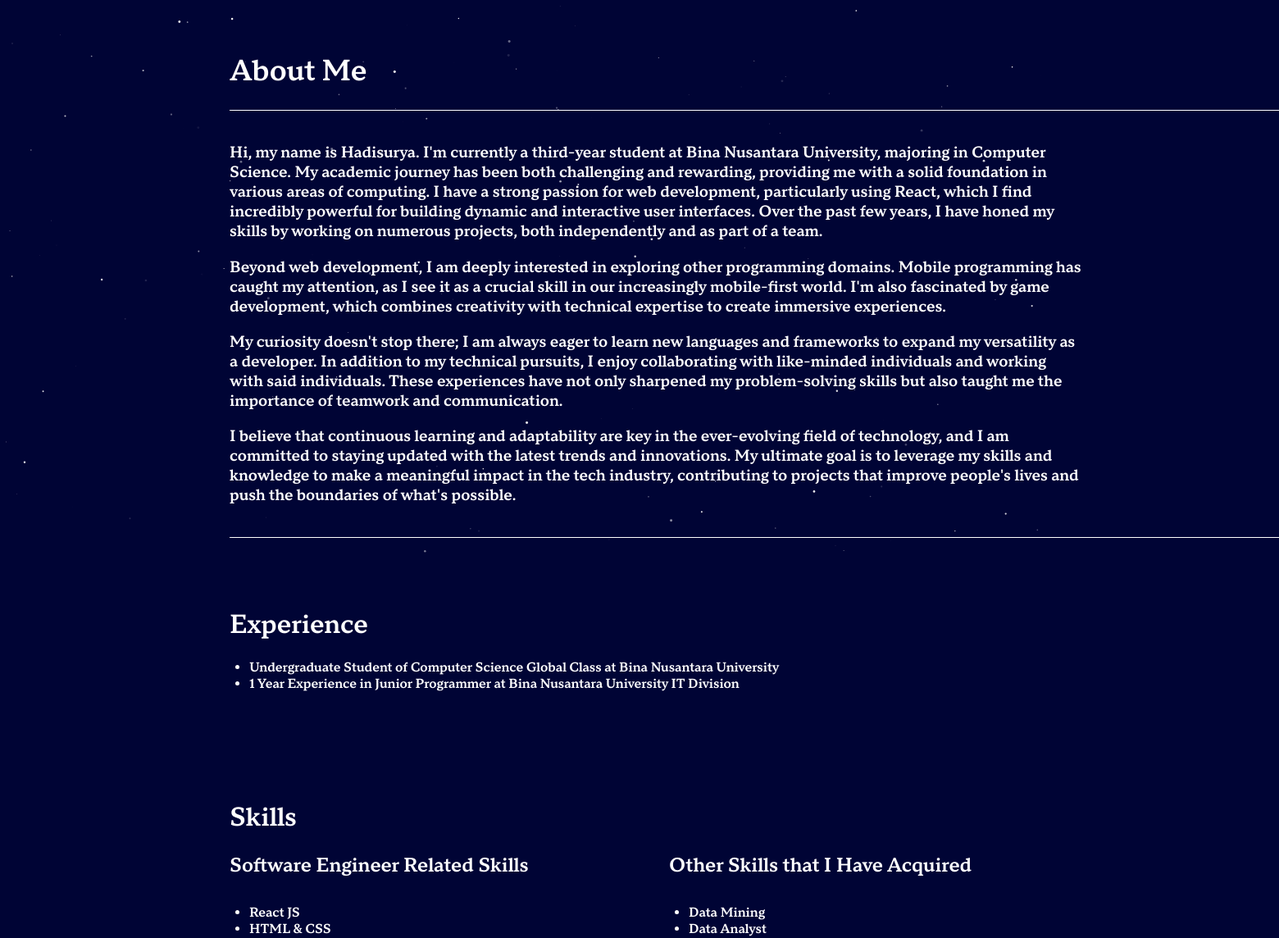
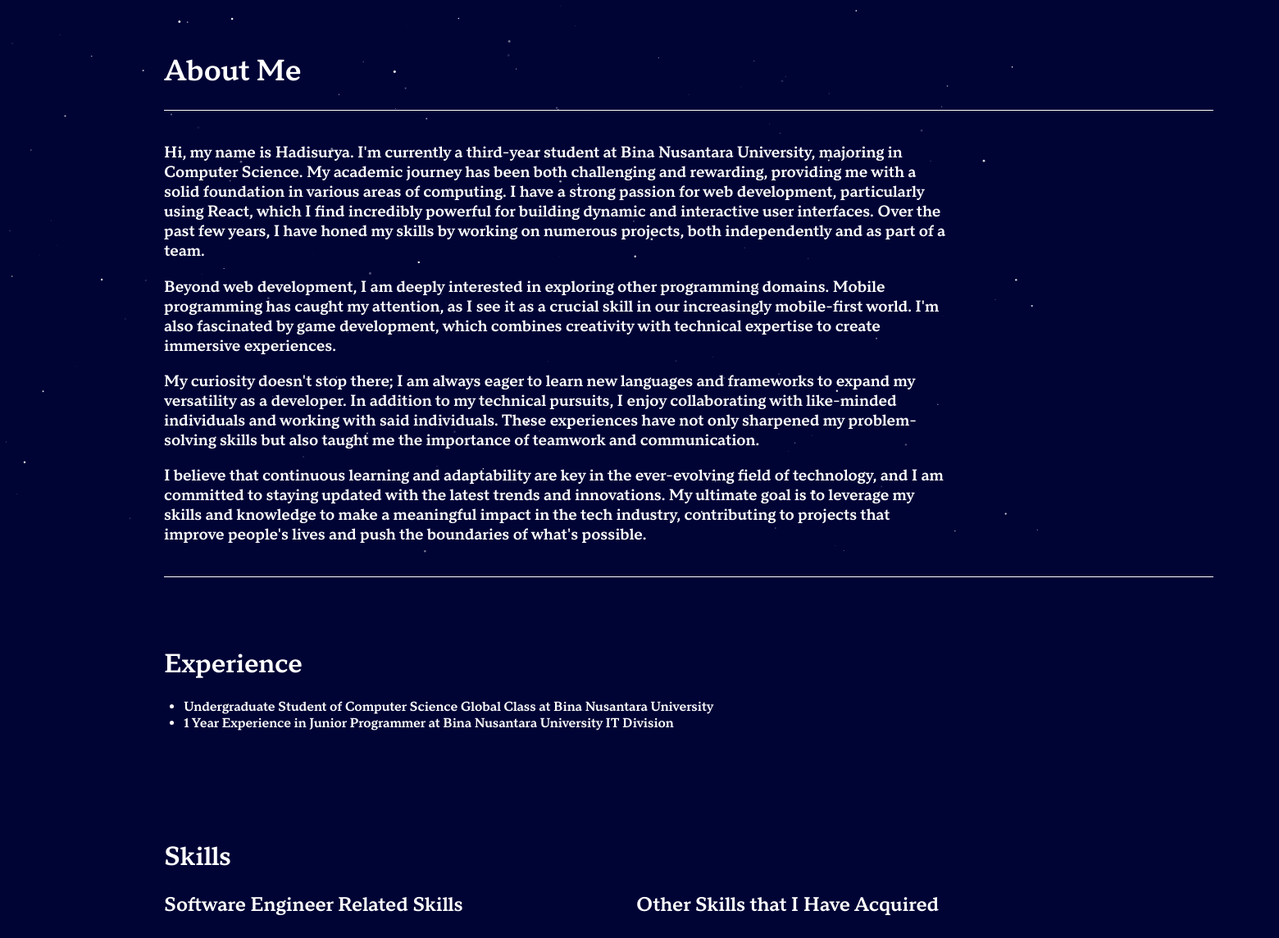
Before and after one commit to Kagensyou12/portofoliowebsite, a React (Create React App) app: page /about in a window 1280 px wide. Shown: the part 120-1264 px from the top of the page at 82% size, 1560 px wide, since content can reach past the window. Built offline with nearby package versions, Linux system fonts and the light colour scheme.

Commit message:
fixing about me page

```diff
--- a/src/styling/About.css
+++ b/src/styling/About.css
@@ -22,7 +22,7 @@
   text-align: center;
   font-size: large;
   margin: 0;
-  padding-left: 15rem; /* Adjust this value to position the title horizontally */
+  padding-left: 10rem; /* Adjust this value to position the title horizontally */
   margin-top: 20rem;
 }
 
@@ -32,20 +32,20 @@
   border: 0;
   height: 1px;
   background: white; /* Line color */
-  margin-left: 15rem;
+  margin-left: 10rem;
 }
 
 .abt-content {
   text-align: left;
   margin-top: 20px; /* Add some space between the title and content */
-  padding-left: 15rem; /* Adjust this value to position the content horizontally */
+  padding-left: 10rem; /* Adjust this value to position the content horizontally */
   width: calc(100% - 30rem); /* Adjust width to account for padding */
   font-size: 1.2rem;
   margin-bottom: 20px;
 }
 
 .experience {
-  padding: 2rem 13rem; /* Adjust horizontal padding to fit within the viewport */
+  padding: 2rem 8rem; /* Adjust horizontal padding to fit within the viewport */
   margin-top: 2rem; /* Adjust margin as needed */
   width: calc(100% - 4rem); /* Adjust width to fit within the viewport */
   box-sizing: border-box; /* Include padding in width calculation */
@@ -59,7 +59,7 @@
 
 /* Skills Container */
 .skills {
-  padding: 2rem 13rem; /* Adjust horizontal padding as needed */
+  padding: 2rem 8rem; /* Adjust horizontal padding as needed */
   margin-top: 2rem; /* Adjust margin as needed */
   width: calc(100% - 4rem); /* Ensure full width minus padding */
   box-sizing: border-box; /* Include padding in width calculation */
```
